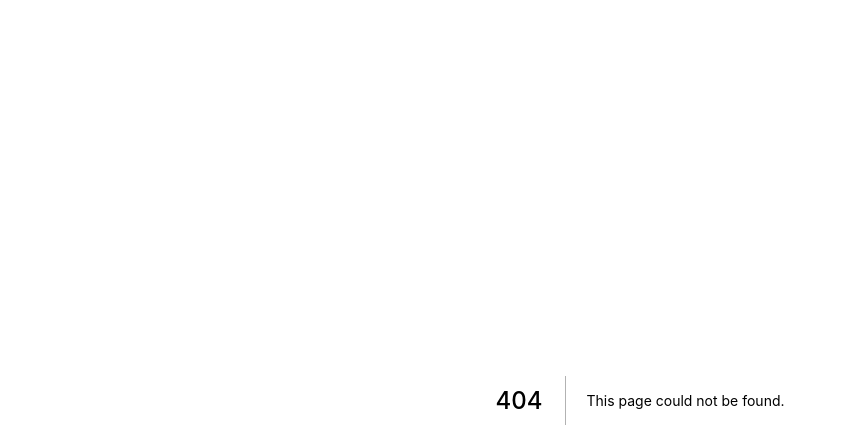
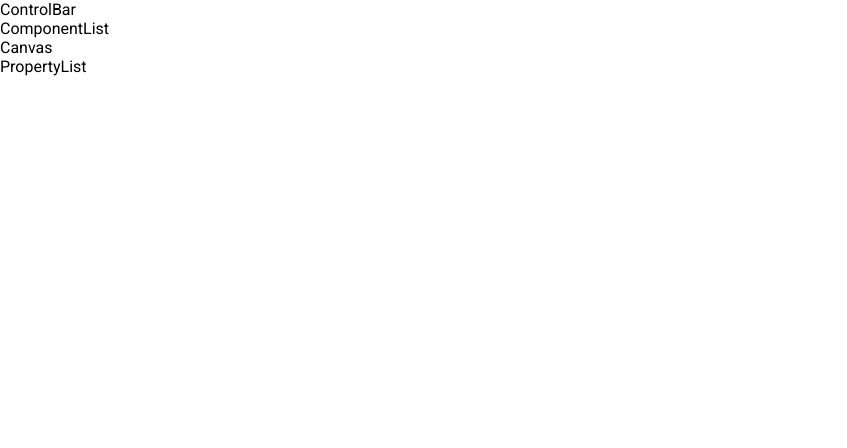
Before and after one commit to KelvinQiu802/deprecated-low-code-react, a Next.js app: page /editor in a window 1280 px wide. Before the commit this address had no page. Shown: the top 448 px of the page, without its empty margins (0-847 px from the left). Built offline with nearby package versions, Linux system fonts and the light colour scheme.

Commit message:
feat: editor components

```diff
--- /dev/null
+++ b/components/Editor/Canvas.js
@@ -0,0 +1,7 @@
+import React from 'react';
+
+function Canvas() {
+  return <div>Canvas</div>;
+}
+
+export default Canvas;
--- /dev/null
+++ b/components/Editor/ComponentList.js
@@ -0,0 +1,7 @@
+import React from 'react';
+
+function ComponentList() {
+  return <div>ComponentList</div>;
+}
+
+export default ComponentList;
--- /dev/null
+++ b/components/Editor/ControlBar.js
@@ -0,0 +1,7 @@
+import React from 'react';
+
+function ControlBar() {
+  return <div>ControlBar</div>;
+}
+
+export default ControlBar;
--- /dev/null
+++ b/components/Editor/PropertyList.js
@@ -0,0 +1,7 @@
+import React from 'react';
+
+function PropertyList() {
+  return <div>PropertyList</div>;
+}
+
+export default PropertyList;
--- /dev/null
+++ b/pages/editor.js
@@ -0,0 +1,26 @@
+import React from 'react';
+import Head from 'next/head';
+import ControlBar from '../components/Editor/ControlBar';
+import Canvas from '../components/Editor/Canvas';
+import ComponentList from '../components/Editor/ComponentList';
+import PropertyList from '../components/Editor/PropertyList';
+
+function Editor() {
+  return (
+    <>
+      <Head>
+        <title>Low Code Editor</title>
+      </Head>
+      <div>
+        <ControlBar />
+        <div>
+          <ComponentList />
+          <Canvas />
+          <PropertyList />
+        </div>
+      </div>
+    </>
+  );
+}
+
+export default Editor;
```
